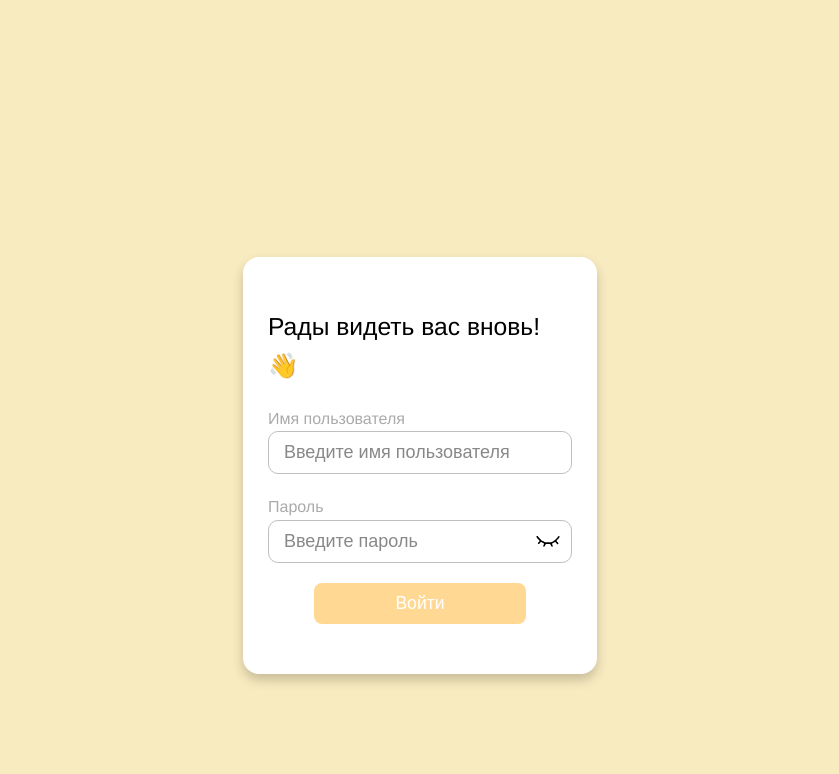
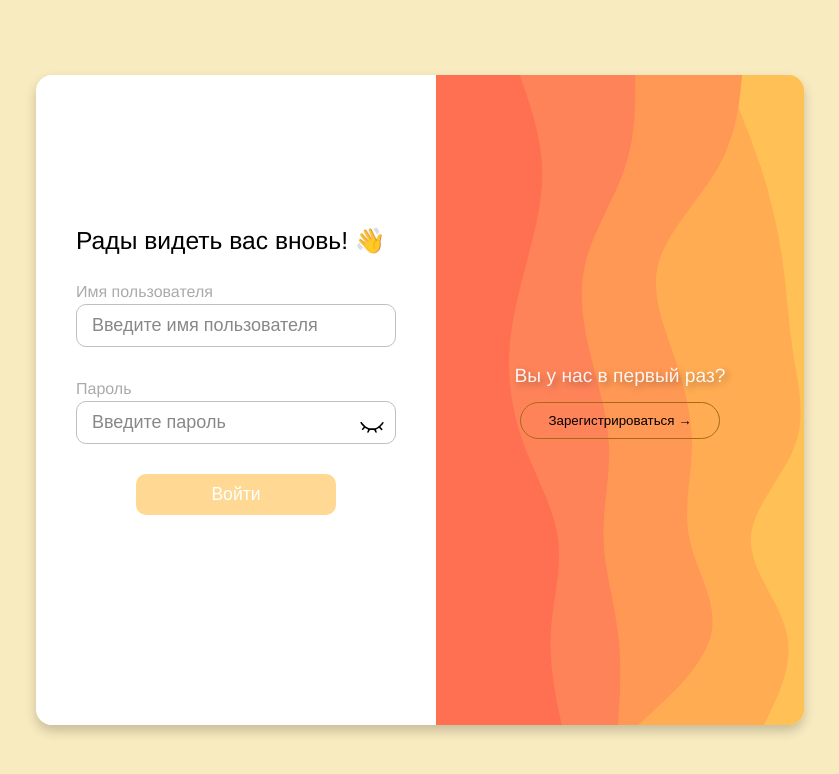
Before and after one commit to Rimriru/talking-pulse, a Vue app: page /login in a window 1280 px wide. Shown: the top 774 px of the page, without its empty margins (220-1059 px from the left). Built offline with nearby package versions, Linux system fonts and the light colour scheme.

Commit message:
feat: complete login block

```diff
--- a/src/App.vue
+++ b/src/App.vue
@@ -4,12 +4,12 @@ import { RouterView } from 'vue-router';
 
 <template>
   <RouterView></RouterView>
-  <!-- <div class="background"></div> -->
+  <!--<div class="background">
+  </div>-->
 </template>
 
 <style>
 .background {
-  background-image: url('./assets/waves.svg');
-  background-size: cover;
+  display: flex;
 }
 </style>
--- a/src/assets/base.css
+++ b/src/assets/base.css
@@ -9,7 +9,6 @@
 }
 
 body {
-  min-height: 100vh;
   background-color: rgb(249, 235, 192);
   transition:
     color 0.5s,
--- a/src/assets/main.css
+++ b/src/assets/main.css
@@ -1,7 +1,9 @@
 @import './base.css';
 
 #app {
-  max-width: 1280px;
+  max-width: 100%;
   color: black;
-  max-width: 100%;
+  min-height: 100vh;
+  display: flex;
+  flex-direction: column;
 }
--- a/src/components/ChatPage/ChatPage.vue
+++ b/src/components/ChatPage/ChatPage.vue
@@ -3,7 +3,7 @@ import { useUserStore } from '@/stores/userStore';
 import { useRouter } from 'vue-router';
 import { ref, onMounted } from 'vue';
 import { push, set, onValue, serverTimestamp } from '@firebase/database';
-import { messagesRef } from '../../db';
+import { messagesRef } from '../../utils/db';
 import type { Messages } from './ChatPage.types';
 import timeConverter from '@/utils/timeConverter';
 
@@ -87,13 +87,12 @@ onMounted(() => {
 </template>
 
 <style lang="scss">
-.view {
+.chat {
+  margin: auto;
   display: flex;
   justify-content: center;
   flex-direction: column;
   min-height: 100vh;
-
-  &.chat {
   flex-direction: column;
   max-width: clamp(288px, 600px, 30%);
   header {
@@ -248,5 +247,4 @@ onMounted(() => {
     }
   }
 }
-}
 </style>
--- a/src/components/LoginPage.vue
+++ b/src/components/LoginPage.vue
@@ -14,21 +14,24 @@ const handleLoginFormSubmit = () => {
   router.push('/messages');
 };
 const handleEyeClick = () => (isEyeOpened.value = !isEyeOpened.value);
-const handleUserNameInputValidation = computed(() => /[A-Za-z]{2,}/g.test(username.value));
+const handleUserNameInputValidation = computed(() => {
+  return /[A-Za-z]{2,}/.test(username.value);
+});
 const handlePasswordInputValidation = computed(() =>
-  /^(?=.*[A-Za-z])(?=.*\d)(?=.*[@$!%*#?&])[A-Za-z\d@$!%*#?&]{8,}$/g.test(password.value)
+  /^(?=.*[A-Za-z])(?=.*\d)(?=.*[@$!%*#?&])[A-Za-z\d@$!%*#?&]{8,}$/.test(password.value)
 );
-const isSubmitButtonDisabled = () =>
-  handleUserNameInputValidation.value && handlePasswordInputValidation.value ? false : true;
+const isSubmitButtonDisabled = computed(() =>
+  handleUserNameInputValidation.value && handlePasswordInputValidation.value ? false : true
+);
 </script>
 
 <template>
-  <div class="login">
+  <section class="login">
     <!-- <h1>Talking Pulse</h1>
     <h2>Вдохновлённый на освоение Vue чат</h2> -->
     <form class="login-form" @submit.prevent="handleLoginFormSubmit" autocomplete="off" novalidate>
       <div class="form-inner">
-        <h1 class="greeting">Рады видеть вас вновь! 👋</h1>
+        <h1 class="greeting">Рады видеть вас вновь!&nbsp;👋</h1>
         <label for="username">
           Имя пользователя
           <input
@@ -49,54 +52,55 @@ const isSubmitButtonDisabled = () =>
             placeholder="Введите пароль"
             required
           />
-          <span class="eye" :class="{ 'eye-opened': isEyeOpened }" @click="handleEyeClick"></span>
+          <span class="eye" :class="{ eye_opened: isEyeOpened }" @click="handleEyeClick"></span>
         </label>
         <button type="submit" :disabled="isSubmitButtonDisabled">Войти</button>
       </div>
     </form>
-  </div>
+    <div class="login-bg">
+      <div class="login-to-registry">
+        <p>Вы у нас в первый раз?</p>
+        <button type="button" @click="router.push('/registry')">Зарегистрироваться &rarr;</button>
+      </div>
+    </div>
+  </section>
 </template>
 <style lang="scss">
 .login {
   display: flex;
-  justify-content: center;
-  flex-direction: column;
-  margin: 0 auto;
-  padding-top: 12rem;
-  align-items: center;
-  max-width: clamp(288px, 600px, 30%);
+  margin: auto;
+  width: clamp(288px, 60vw, 75%);
+  height: 650px;
+  border-radius: 16px;
+  box-shadow: 0px 6px 12px rgba(0, 0, 0, 0.2);
+  background-color: rgb(248, 230, 175);
+  overflow: hidden;
   // h1 {
   // font-size: clamp(2rem, 3vw + 1rem, 4rem);
   // font-family: 'Pacifico';
   // }
-  h2 {
-    width: max-content;
-    font-size: clamp(1rem, 0.2vw + 1rem, 2rem);
-  }
 
   .login-form {
-    display: block;
-    width: 100%;
-    padding: 15px;
-    margin-top: 50px;
+    flex: 1 0 400px;
+    padding: 6rem 15px 15px;
+    background-color: #fff;
 
     .form-inner {
       display: block;
-      background-color: #fff;
       padding: 50px 25px;
-      border-radius: 16px;
-      box-shadow: 0px 6px 12px rgba(0, 0, 0, 0.2);
 
       .greeting {
-        font-size: clamp(0.5rem, 0.3vw + 1.3rem, 2rem);
+        font-size: clamp(0.5rem, 0.3vw + 1.3rem, 1.8rem);
         margin-bottom: 20px;
+        width: max-content;
       }
 
       label {
         display: block;
-        margin-bottom: 20px;
+        margin-bottom: 30px;
         color: #aaa;
         font-size: 1rem;
+        line-height: 1.5rem;
         transition: 0.4s;
         position: relative;
 
@@ -143,25 +147,25 @@ const isSubmitButtonDisabled = () =>
         height: 11px;
 
         position: absolute;
-        top: 42px;
+        top: 45px;
         right: 8px;
         cursor: pointer;
 
-        &.eye-opened {
+        &.eye_opened {
           background-image: url('../assets/eye-opened.svg');
           width: 25px;
           height: 25px;
-          top: 35px;
+          top: 36px;
           right: 12px;
         }
       }
 
       button[type='submit'] {
         display: block;
-        width: 70%;
+        width: clamp(200px, 5vw, 65%);
         padding: 10px 15px;
         background-color: #ffc04c;
-        border-radius: 8px;
+        border-radius: 10px;
         margin-inline: auto;
 
         color: #fff;
@@ -180,5 +184,40 @@ const isSubmitButtonDisabled = () =>
       }
     }
   }
+
+  .login-bg {
+    background-image: url('../assets/waves.svg');
+    width: 100%;
+    background-size: cover;
+    background-repeat: no-repeat;
+    display: flex;
+
+    .login-to-registry {
+      margin: auto;
+      color: rgba(255, 255, 255, 0.9);
+      text-shadow: 3px 3px 7px rgba(0, 0, 0, 0.3);
+      text-align: center;
+
+      p {
+        font-size: 1.2rem;
+        margin-bottom: 10px;
+      }
+
+      button {
+        color: #000000;
+        border: #a86917 1px solid;
+        border-radius: 20px;
+        padding-block: 10px;
+        width: clamp(200px, 5vw, 65%);
+        opacity: 1;
+        transition: all 0.3s ease-in-out;
+
+        &:hover {
+          opacity: 0.6;
+          border: #f53333 1px solid;
+        }
+      }
+    }
+  }
 }
 </style>
```
Also changed, not shown: src/assets/logo.svg (deleted), src/utils/db.ts (renamed from src/db.ts). Lines whose indentation alone changed are shown as unchanged.
